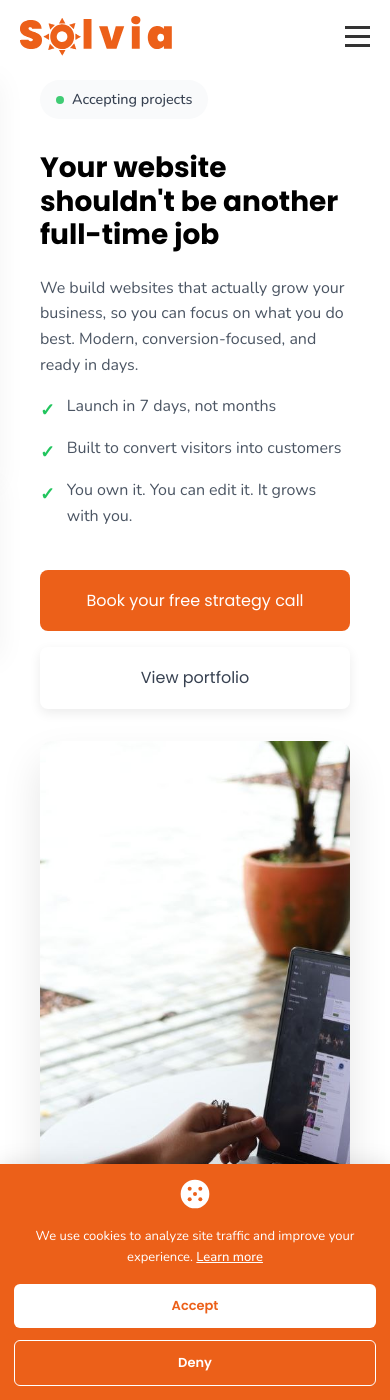
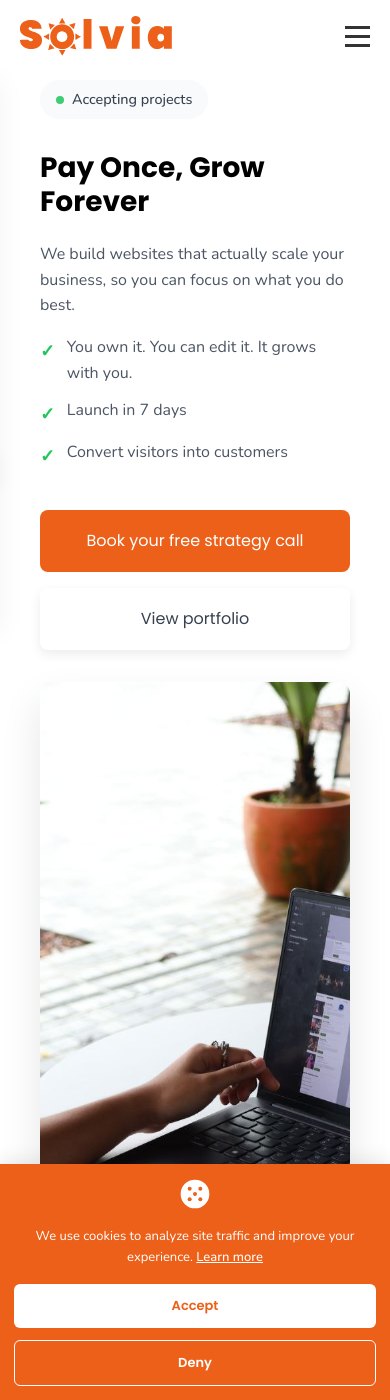
Before and after one commit to petpeevephobia/solvia-mini, a Jekyll site: the page labs.html, which Jekyll copies as it is, in a window 390 px wide and 1400 px high. Built offline with Jekyll 4.4.1, drawn with Linux system fonts in a browser that asks for light colours; some of the changed text lies outside the part shown.

Commit message:
add: product USP, shorten Labs copy

```diff
--- a/css/style.css
+++ b/css/style.css
@@ -1911,6 +1911,7 @@ section {
 
     .nav-menu.active {
         left: 0;
+        padding-top: 0;
     }
 
     .nav-links-group {
@@ -1922,7 +1923,7 @@ section {
     .nav-buttons {
         position: fixed;
         left: -100%;
-        top: calc(70px + 25rem);
+        top: calc(44px + 25rem);
         transform: none;
         flex-direction: column;
         width: 100%;
--- a/labs.html
+++ b/labs.html
@@ -70,20 +70,20 @@
                     <span class="status-dot"></span>
                     <span class="status-text">Accepting projects</span>
                 </div>
-                <h1 class="hero-title display">Your website shouldn't be another full-time job</h1>
-<p class="hero-description">We build websites that actually grow your business, so you can focus on what you do best. Modern, conversion-focused, and ready in days.</p>
+                <h1 class="hero-title display">Pay Once, Grow Forever</h1>
+<p class="hero-description">We build websites that actually scale your business, so you can focus on what you do best.</p>
                 <ul class="hero-benefits">
                     <li class="benefit-item">
                         <span class="checkmark">✓</span>
-                        <span>Launch in 7 days, not months</span>
+                        <span>You own it. You can edit it. It grows with you.</span>
                     </li>
                     <li class="benefit-item">
                         <span class="checkmark">✓</span>
-                        <span>Built to convert visitors into customers</span>
+                        <span>Launch in 7 days</span>
                     </li>
                     <li class="benefit-item">
                         <span class="checkmark">✓</span>
-                        <span>You own it. You can edit it. It grows with you.</span>
+                        <span>Convert visitors into customers</span>
                     </li>
                 </ul>
                 <div class="hero-buttons">
@@ -288,8 +288,8 @@
     <section class="cta-section">
         <div class="container">
             <div class="cta-banner">
-                <h1>Your vision cannot hide behind a mediocre website</h1>
-                <p>Stop waiting for the "right time." Your customers are searching for someone like you right now. Let's make sure they find you (at your best).</p>
+                <h1>Stop hiding behind a mediocre website</h1>
+                <p>Your customers are searching for someone like you right now. Let's make sure they find you (at your best).</p>
                 <a href="https://calendar.notion.so/meet/nadraqq/8bhg4oxs" target="_blank" class="btn-cta-banner">Start a project today</a>
             </div>
         </div>
```
Also changed, not shown: other parts of labs.html (+1 -1 lines), 3 other files.
